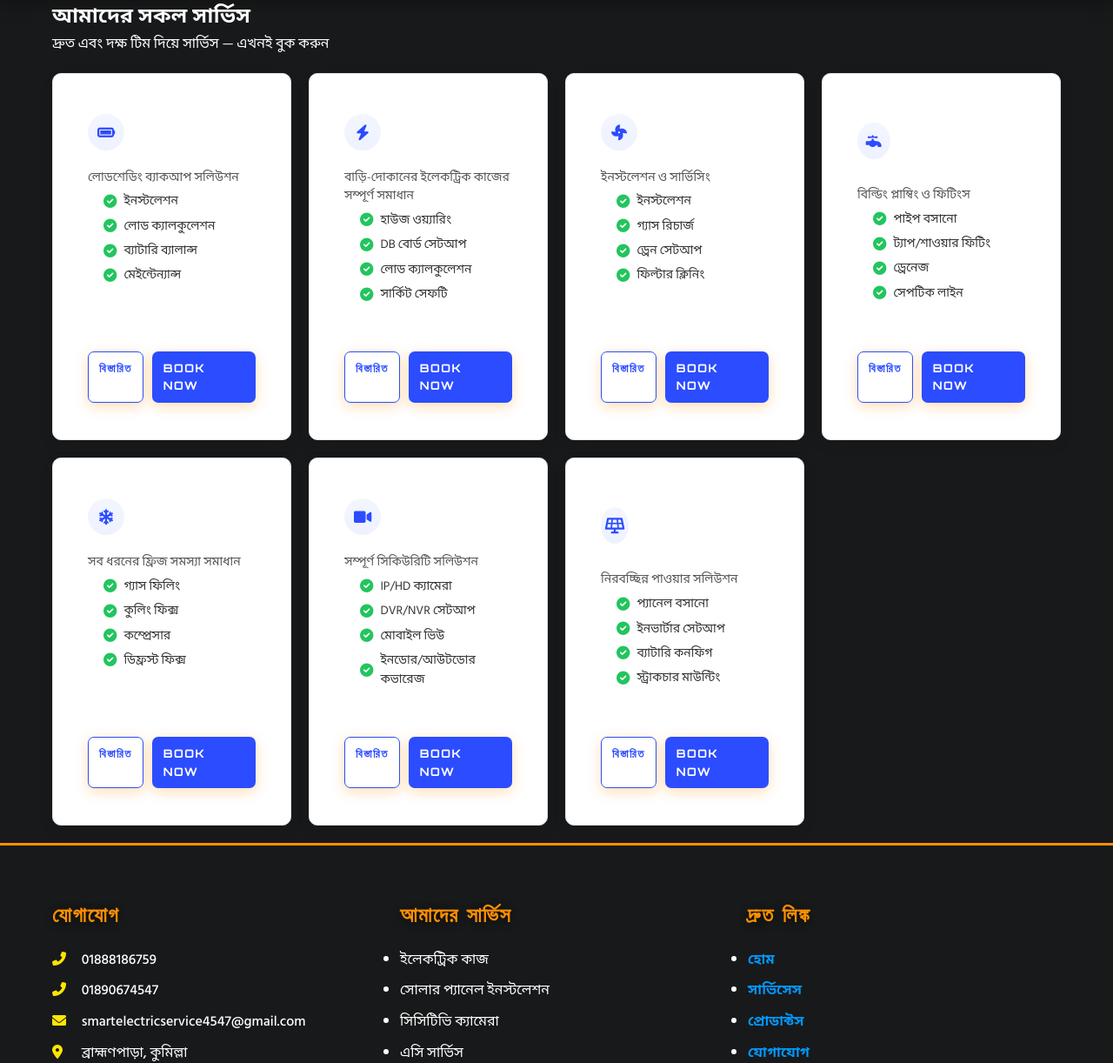
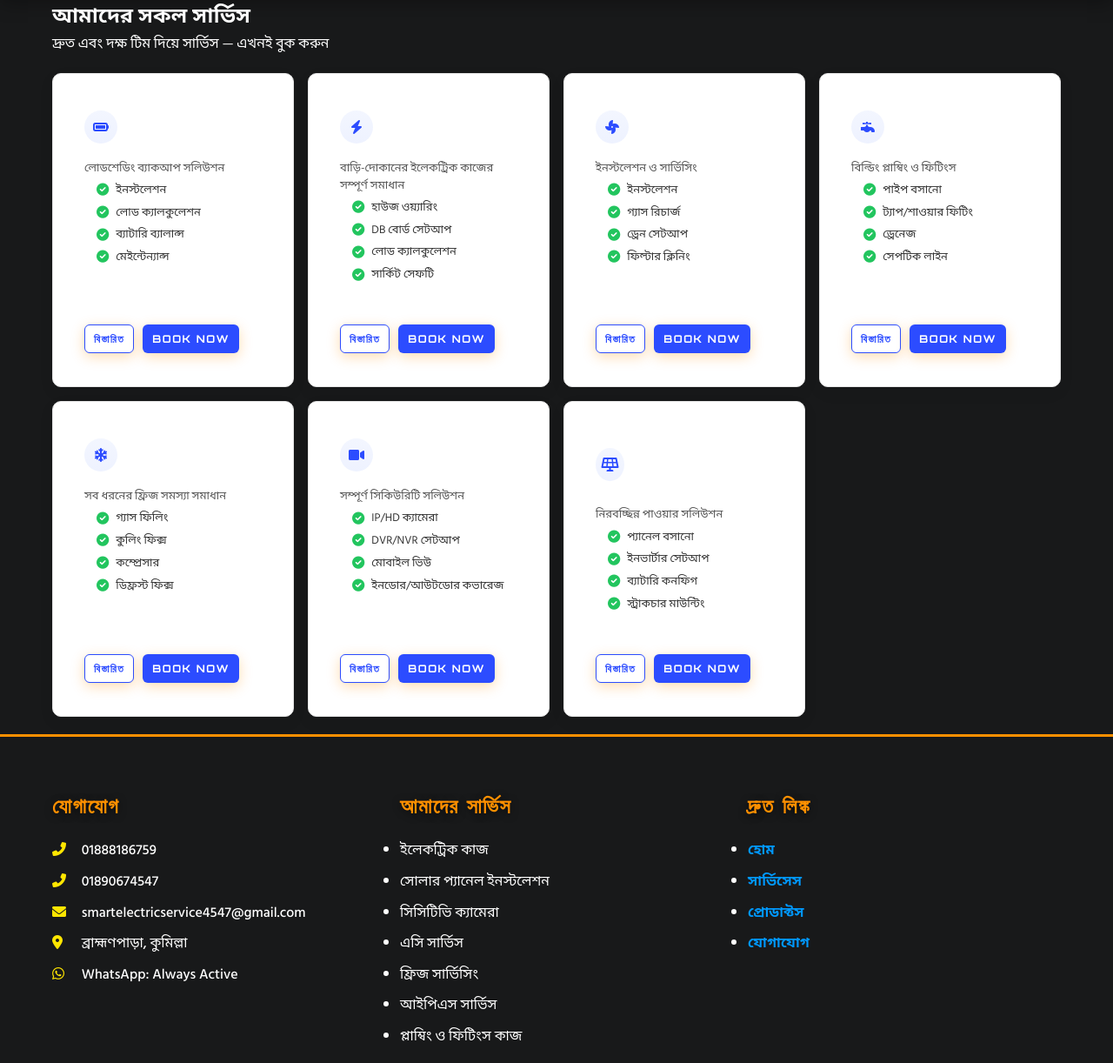
Before and after one commit to kaium4547/smsrt-electric-servic, a Django app: page /services/ in a window 1280 px wide. Shown: the part 130-1352 px from the top of the page at 87% size. Run offline with Django 5.2, Linux system fonts and the light colour scheme; data comes from the database, SQL or seed files in the repository.

Commit message:
Implement compact services design with smaller buttons and tighter layout
Co-authored-by: smartelectricservice4547 <smartelectricservice4547@gmail.com>

```diff
--- a/static/css/style.css
+++ b/static/css/style.css
@@ -1060,3 +1060,17 @@ body {
 .service-card .title{font-size:17px}
 .service-card .card-header .icon{background:linear-gradient(180deg,#f3f6ff,#eef2ff)}
 .service-card .card-actions{padding-top:10px}
+
+/* --- Compact services overrides --- */
+.service-grid{gap:16px}
+.service-card .card-header{padding:14px 14px 6px}
+.service-card .card-header .icon{width:38px;height:38px;font-size:16px}
+.service-card .card-body{padding:0 14px 12px}
+.service-card .title{font-size:16px}
+.service-card .desc{font-size:13px}
+.service-card .features{padding:0 14px 8px}
+.service-card .features li{font-size:13px;margin:5px 0}
+.service-card .card-actions{padding:10px 14px}
+
+/* Extra small buttons */
+.btn-xs{padding:6px 10px;font-size:12px;border-radius:6px}
--- a/templates/services/service_detail.html
+++ b/templates/services/service_detail.html
@@ -14,8 +14,8 @@
 			<h3 class="title">{{ service.name }}</h3>
 			<p class="sub">{{ service.short_description }}</p>
 			<div class="cta">
-				<a class="btn btn-outline btn-sm" href="{% url 'services:service_list' %}">অন্যান্য সার্ভিস</a>
-				<a class="btn btn-primary btn-sm" href="{% url 'services:service_book' service.id service.slug %}">Book Now</a>
+				<a class="btn btn-outline btn-xs" href="{% url 'services:service_list' %}">অন্যান্য সার্ভিস</a>
+				<a class="btn btn-primary btn-xs" href="{% url 'services:service_book' service.id service.slug %}">Book Now</a>
 			</div>
 		</div>
 	</div>
--- a/templates/services/service_list.html
+++ b/templates/services/service_list.html
@@ -27,8 +27,8 @@
 					</ul>
 				</div>
 				<div class="card-actions">
-					<a class="btn btn-outline btn-sm" href="{% url 'services:service_detail' svc.id svc.slug %}">বিস্তারিত</a>
-					<a class="btn btn-primary btn-sm" href="{% url 'services:service_book' svc.id svc.slug %}">Book Now</a>
+					<a class="btn btn-outline btn-xs" href="{% url 'services:service_detail' svc.id svc.slug %}">বিস্তারিত</a>
+					<a class="btn btn-primary btn-xs" href="{% url 'services:service_book' svc.id svc.slug %}">Book Now</a>
 				</div>
 			</div>
 		{% empty %}
```
